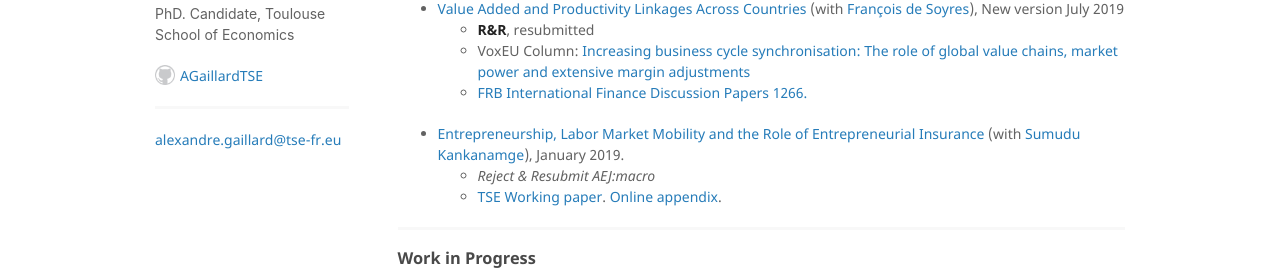
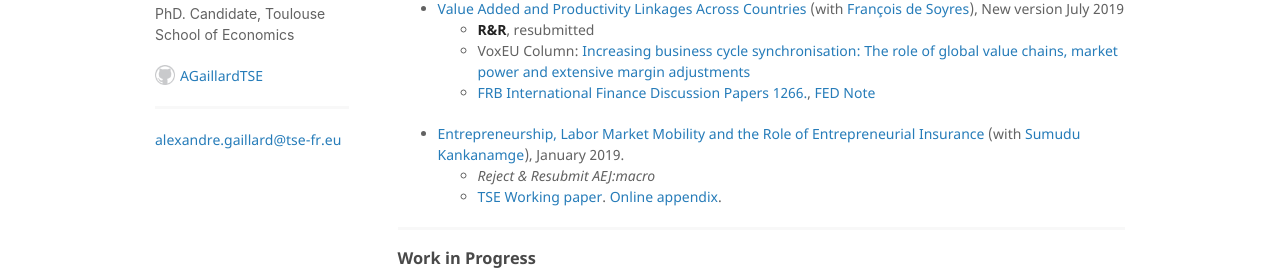
Before and after one commit to AGaillardTSE/AGaillardTSE.github.io, a Jekyll site: the page built from index.md, in a window 1280 px wide. Shown: the part 285-563 px from the top of the page. Built offline with Jekyll 4.4.1, drawn with Linux system fonts in a browser that asks for light colours.

Commit message:
Update index.md

```diff
--- a/index.md
+++ b/index.md
@@ -17,7 +17,7 @@ Welcome to my website! I’m currently a PhD candidate at *Toulouse School of Ec
 *   [Value Added and Productivity Linkages Across Countries](http://agaillard.eu/projects/TCP/) (with [François de Soyres](https://sites.google.com/site/francoisdesoyres/research)), New version July 2019
     - **R&R**, resubmitted
     - VoxEU Column: <a href="https://voxeu.org/article/explaining-business-cycle-synchronisation-using-profits-and-extensive-margin" target="_blank">Increasing business cycle synchronisation: The role of global value chains, market power and extensive margin adjustments</a>
-    - <a href="https://www.federalreserve.gov/econres/ifdp/files/ifdp1266.pdf" target="_blank">FRB International Finance Discussion Papers 1266.</a>
+    - <a href="https://www.federalreserve.gov/econres/ifdp/files/ifdp1266.pdf" target="_blank">FRB International Finance Discussion Papers 1266.</a>, <a href="https://www.federalreserve.gov/econres/notes/feds-notes/increasing-business-cycles-synchronization-20191213.htm" target="_blank">FED Note</a>
 
 *   [Entrepreneurship, Labor Market Mobility and the Role of Entrepreneurial Insurance](http://agaillard.eu/projects/ELMM/) (with [Sumudu Kankanamge](http://kankanamge.free.fr/)), January 2019.
     - *Reject & Resubmit AEJ:macro*
```
